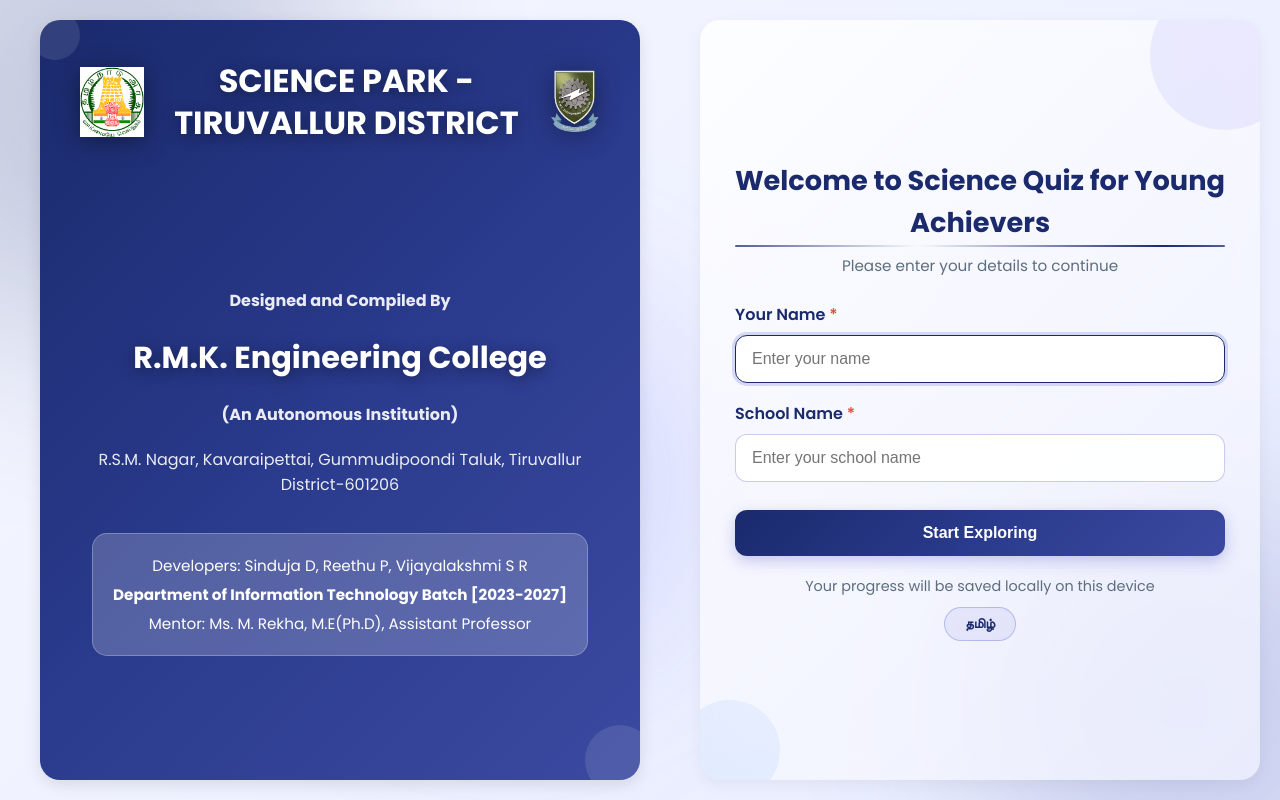
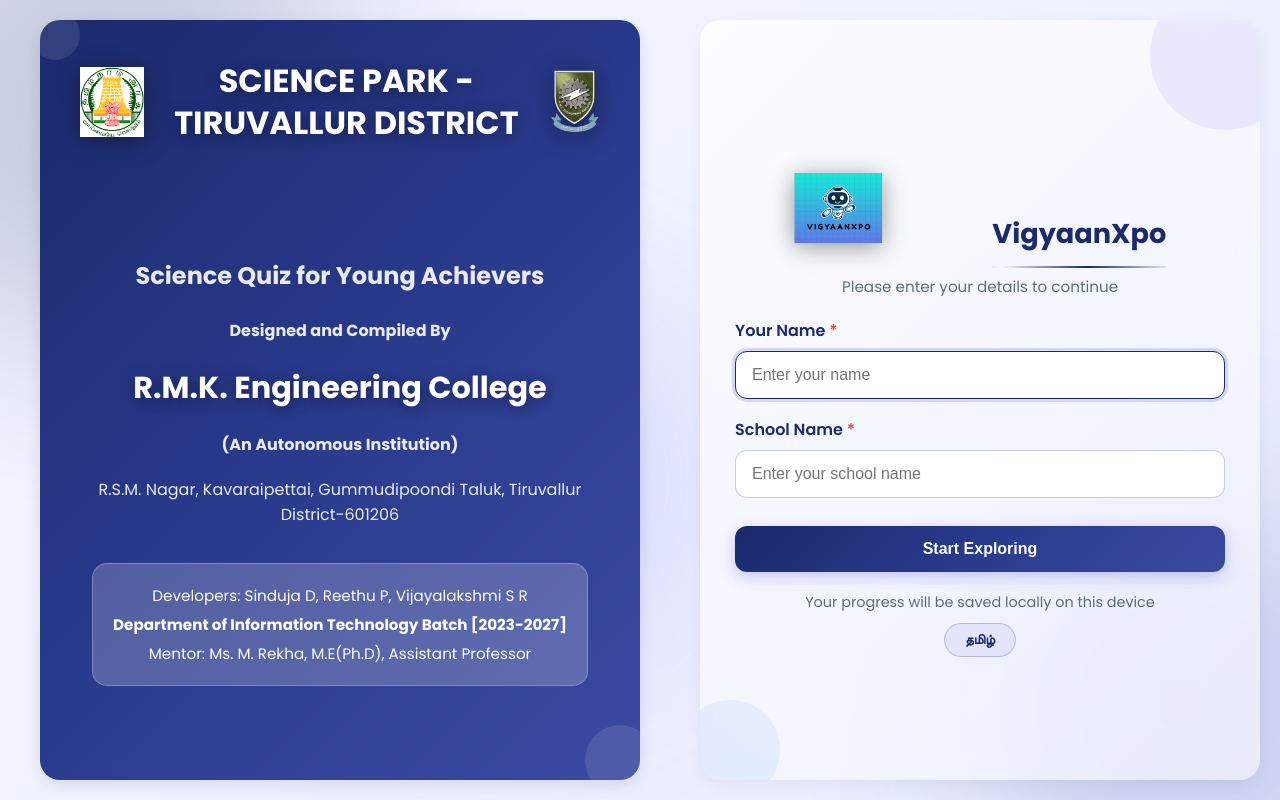
Before and after one commit to Sinduja-D/quiz-master-offline, a React (Create React App) app: page / in a window 1280 px wide. Built offline with nearby package versions, Linux system fonts and the light colour scheme.

Commit message:
logo added

```diff
--- a/src/components/AboutPage.js
+++ b/src/components/AboutPage.js
@@ -9,7 +9,7 @@
       sections: [
         {
           heading: "Our Mission",
-          content: "This app is dedicated to make learning fun, interactive, and accessible to everyone. We believe that education should be engaging and that quizzes are one of the most effective ways to reinforce knowledge and track progress."
+          content: "VigyaanXpo is dedicated to make learning fun, interactive, and accessible to everyone. We believe that education should be engaging and that quizzes are one of the most effective ways to reinforce knowledge and track progress."
         },
         {
           heading: "What We Offer",
@@ -25,11 +25,11 @@
         },
         {
           heading: "Our Team",
-          content: "This is developed by a passionate team of educators, developers, and designers who believe in the power of technology to transform education. We're constantly working to improve and expand our platform based on user feedback."
+          content: "VigyaanXpo developed by a passionate team of educators, developers, and designers who believe in the power of technology to transform education. We're constantly working to improve and expand our platform based on user feedback."
         },
         {
           heading: "Outcomes",
-          content: "Users of This app report significant improvements in their knowledge retention, test scores, and overall confidence in the subjects they study. Our platform will help thousands of students achieve their educational goals and develop a love for learning."
+          content: "Users of VigyaanXpo report significant improvements in their knowledge retention, test scores, and overall confidence in the subjects they study. Our platform will help thousands of students achieve their educational goals and develop a love for learning."
         }
       ]
     },
@@ -58,7 +58,7 @@
         },
         {
           heading: "முடிவுகள்",
-          content: "இந்த செயலி பயனர்கள் அறிவைத் தக்கவைத்தல், தேர்வு மதிப்பெண்கள் மற்றும் அவர்கள் படிக்கும் பாடங்களில் ஒட்டுமொத்த நம்பிக்கை ஆகியவற்றில் குறிப்பிடத்தக்க முன்னேற்றத்தைக் காண்கிறார்கள். எங்கள் தளம் ஆயிரக்கணக்கான மாணவர்கள் தங்கள் கல்வி இலக்குகளை அடையவும், கற்றல் மீதான விருப்பத்தை வளர்க்கவும் உதவும்."
+          content: "VigyaanXpo பயனர்கள் அறிவைத் தக்கவைத்தல், தேர்வு மதிப்பெண்கள் மற்றும் அவர்கள் படிக்கும் பாடங்களில் ஒட்டுமொத்த நம்பிக்கை ஆகியவற்றில் குறிப்பிடத்தக்க முன்னேற்றத்தைக் காண்கிறார்கள். எங்கள் தளம் ஆயிரக்கணக்கான மாணவர்கள் தங்கள் கல்வி இலக்குகளை அடையவும், கற்றல் மீதான விருப்பத்தை வளர்க்கவும் உதவும்."
         }
       ]
     }
--- a/src/components/HelpPage.js
+++ b/src/components/HelpPage.js
@@ -7,8 +7,8 @@
       title: " Help & Guide",
       sections: [
         {
-          heading: "Welcome to our app!",
-          content: "This app is an interactive educational platform designed to test your knowledge across various subjects. With multiple difficulty levels, detailed performance tracking, and a competitive leaderboard, it offers a comprehensive learning experience."
+          heading: "Welcome to VigyaanXpo!",
+          content: "VigyaanXpo is an interactive educational platform designed to test your knowledge across various subjects. With multiple difficulty levels, detailed performance tracking, and a competitive leaderboard, it offers a comprehensive learning experience."
         },
         {
           heading: "Getting Started",
@@ -40,8 +40,8 @@
       title: "உதவி & வழிகாட்டி",
       sections: [
         {
-          heading: "எங்கள் செயலிக்கு வரவேற்கிறோம்!",
-          content: "இந்த செயலி என்பது பல்வேறு பாடங்களில் உங்கள் அறிவைச் சோதிக்க வடிவமைக்கப்பட்ட ஒரு ஊடாடும் கல்வி தளம். பல சிரம நிலைகள், விரிவான செயல்திறன் கண்காணிப்பு மற்றும் போட்டி முன்னணி பட்டியல் ஆகியவற்றுடன், இது ஒரு விரிவான கற்றல் அனுபவத்தை வழங்குகிறது."
+          heading: "VigyaanXpo வரவேற்கிறோம்!",
+          content: "VigyaanXpo என்பது பல்வேறு பாடங்களில் உங்கள் அறிவைச் சோதிக்க வடிவமைக்கப்பட்ட ஒரு ஊடாடும் கல்வி தளம். பல சிரம நிலைகள், விரிவான செயல்திறன் கண்காணிப்பு மற்றும் போட்டி முன்னணி பட்டியல் ஆகியவற்றுடன், இது ஒரு விரிவான கற்றல் அனுபவத்தை வழங்குகிறது."
         },
         {
           heading: "தொடங்குதல்",
--- a/src/components/Login.css
+++ b/src/components/Login.css
@@ -100,7 +100,16 @@
   width: auto;
   filter: drop-shadow(0 4px 12px rgba(0,0,0,0.4));
 }
-
+.app-logo{
+  height: 70px;
+  width: auto;
+  margin-top: 0px;
+  text-align: center;
+  position: relative;
+  align-items: center;
+  margin-right: 110px;
+  filter: drop-shadow(0 4px 12px rgba(0,0,0,0.4));
+}
 .hero-title {
   font-size: 2rem;
   font-weight: 700;
@@ -213,14 +222,16 @@
 
 .login-header {
   text-align: center;
-  margin-bottom: 25px;
+  margin-bottom:20px;
   position: relative;
+  padding-top: 30px;
   z-index: 1;
 }
 .login-header h2 {
   font-size: 1.7rem;
   color: #1a2a6c;
   margin-bottom: 10px;
+  padding-bottom: 10px;
   font-weight: 700;
   position: relative;
   display: inline-block;
--- a/src/components/Login.js
+++ b/src/components/Login.js
@@ -3,6 +3,7 @@
 import './Login.css';
 import tamilNaduLogo from '../assets/tamil-nadu-logo.png'; // Add your logo path
 import rmkLogo from '../assets/rmk.gif';
+import appLogo from '../assets/app-logo.png';
 //import rmkLogo from '../assets/rmk.jpeg'; // Add your logo path
 
 const Login = ({ onLogin, language, toggleLanguage }) => {
@@ -99,6 +100,8 @@
 
           <div className="college-info">
             <h3 className="designed-by">
+              <h2>{language === 'English' ? 'Science Quiz for Young Achievers' : (<>இளைய சிந்தனையாளர்களுக்கான <br></br>அறிவியல் வினாடி வினா</>)} </h2>
+              <br></br>
               {language === "English"
                 ? "Designed and Compiled By"
                 : "வடிவமைத்து உருவாக்கியவர்கள்"}
@@ -144,7 +147,8 @@
       <div className="login-section">
         <div className="login-card glass-effect">
           <div className="login-header">
-            <h2>{language === 'English' ? 'Welcome to Science Quiz for Young Achievers' : 'இளைய சிந்தனையாளர்களுக்கான அறிவியல் வினாடி வினாவிற்கு வரவேற்கிறோம்'}</h2>
+              <img src={appLogo} alt="App Logo" className="app-logo" />
+            <h2>{language === 'English' ? 'VigyaanXpo' : 'VigyaanXpo'}</h2>
             <p>{language === 'English'
               ? 'Please enter your details to continue'
               : 'தொடர்வதற்கு தயவுசெய்து உங்கள் விவரங்களை உள்ளிடவும்'}</p>
--- a/src/components/Navbar.css
+++ b/src/components/Navbar.css
@@ -53,7 +53,7 @@
 
 .brand-text {
   font-size: 0.85rem;
-  font-weight: 600;
+  font-weight: 900;
   line-height: 1.2;
   text-align: center;
 }
@@ -66,7 +66,8 @@
   min-width: 0;
   width: 100%;
   margin-bottom: 20px;
-  margin-top: 130px;
+  margin-top: 10px;
+
   box-sizing: border-box;
 }
 
@@ -78,6 +79,7 @@
   font-weight: 500;
   cursor: pointer;
   padding: 8px 12px;
+  padding-top: 30px;
   border-radius: 8px;
   transition: all 0.2s ease;
   white-space: nowrap;
@@ -196,7 +198,8 @@
 
 html[lang="ta"] .nav-link {
   font-size: 0.85rem;
-  padding: 6px 10px;
+  padding: 8px 12px;
+  padding-top: 30px;
 }
 
 html[lang="ta"] .nav-actions {
--- a/src/components/Navbar.js
+++ b/src/components/Navbar.js
@@ -1,7 +1,7 @@
 // src/components/Navbar.jsx
 import React from "react";
 import './Navbar.css';
-import logo from "../assets/logo.png";
+import logo from "../assets/app-logo.png";
 
 const Navbar = ({ language, activePage, setActivePage, toggleLanguage, user, onLogout }) => {
   const navItems = ["home", "about", "help", "leaderboard"];
@@ -29,10 +29,9 @@
       <div className="nav-brand" onClick={() => setActivePage("home")} style={{ cursor: "pointer" }}>
         <img src={logo} alt="App Logo" className="nav-logo" />
         <span className="brand-text">
-          {language === "English" ? (<> Science Quiz for Young <br /> Achievers  </>): (
+          {language === "English" ? (<> VigyaanXpo </>): (
     <>
-      இளைய <br />சிந்தனையாளர்களுக்கான <br />
-      அறிவியல் வினாடி வினா
+      VigyaanXpo
     </>
   )}
         </span>
```
Also changed, not shown: src/data/funFactsData.js (+4 -4 lines), src/assets/app-logo.png (added).
